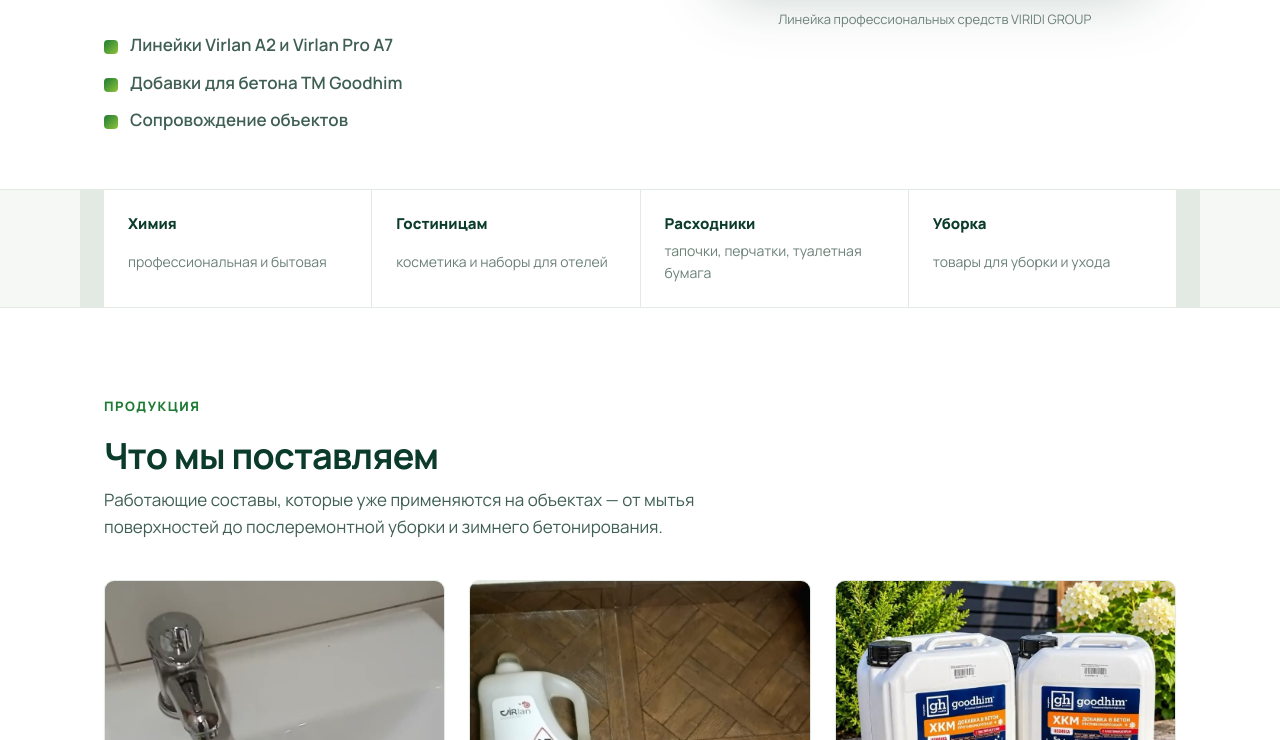
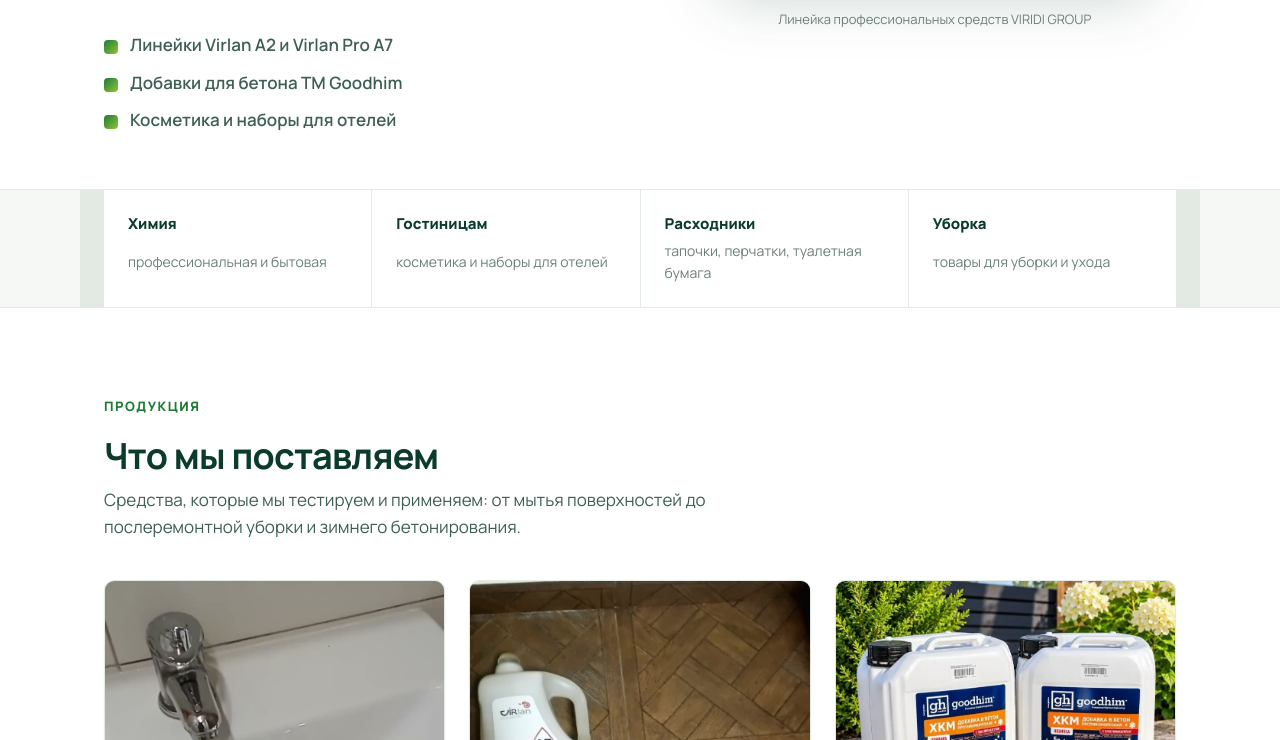
Before and after one commit to MaximGorskiy/oooekoupak.mooo.com, a plain HTML site: page index.html in a window 1280 px wide. Shown: the part 551-1291 px from the top of the page. Drawn offline with Linux system fonts and the light colour scheme.

Commit message:
Fix hero facts and product section copy (facts only)

```diff
--- a/index.html
+++ b/index.html
@@ -51,7 +51,7 @@
         <ul class="hero-facts">
           <li>Линейки Virlan&nbsp;A2 и Virlan&nbsp;Pro&nbsp;A7</li>
           <li>Добавки для бетона TM&nbsp;Goodhim</li>
-          <li>Сопровождение объектов</li>
+          <li>Косметика и наборы для отелей</li>
         </ul>
       </div>
       <figure class="hero-media">
@@ -77,7 +77,7 @@
       <header class="sec-head">
         <p class="eyebrow">Продукция</p>
         <h2>Что мы поставляем</h2>
-        <p class="sec-sub">Работающие составы, которые уже применяются на объектах — от мытья поверхностей до послеремонтной уборки и зимнего бетонирования.</p>
+        <p class="sec-sub">Средства, которые мы тестируем и применяем: от мытья поверхностей до послеремонтной уборки и зимнего бетонирования.</p>
       </header>
       <div class="cards">
         <article class="card">
```
